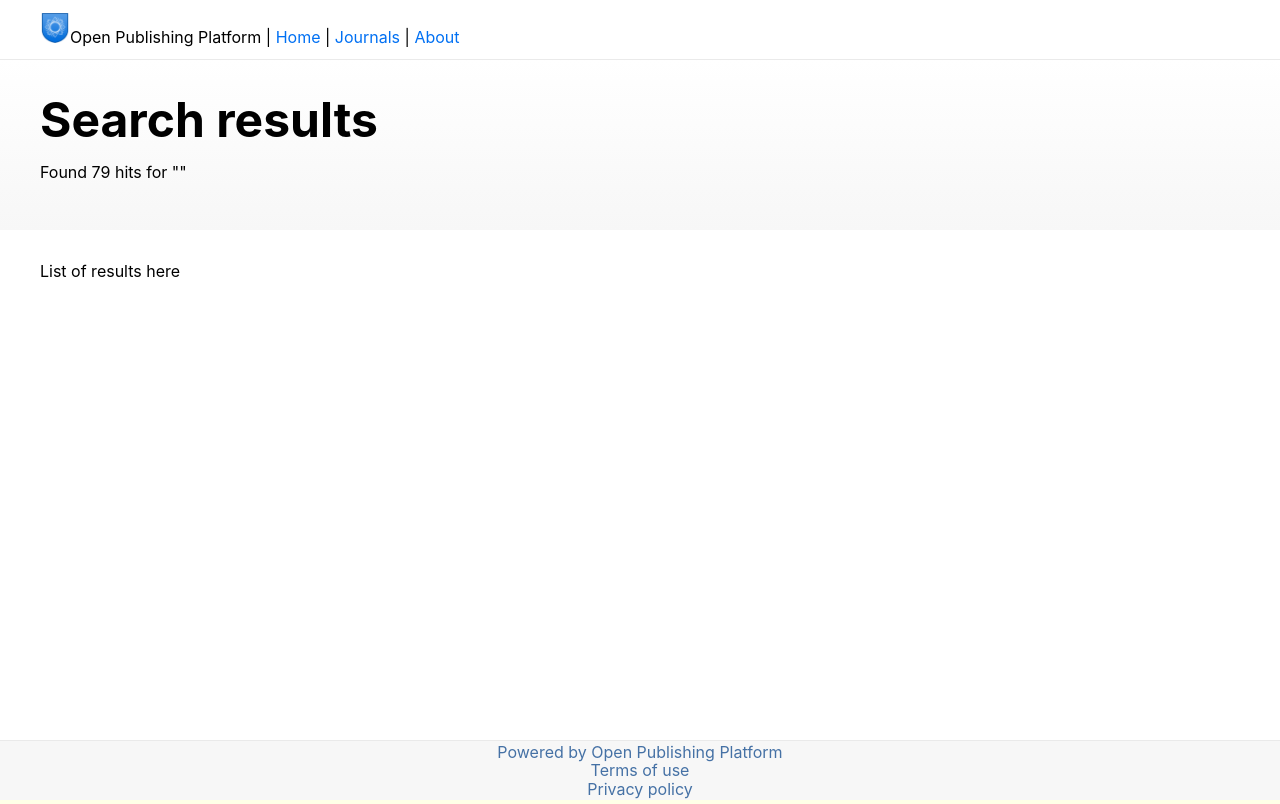
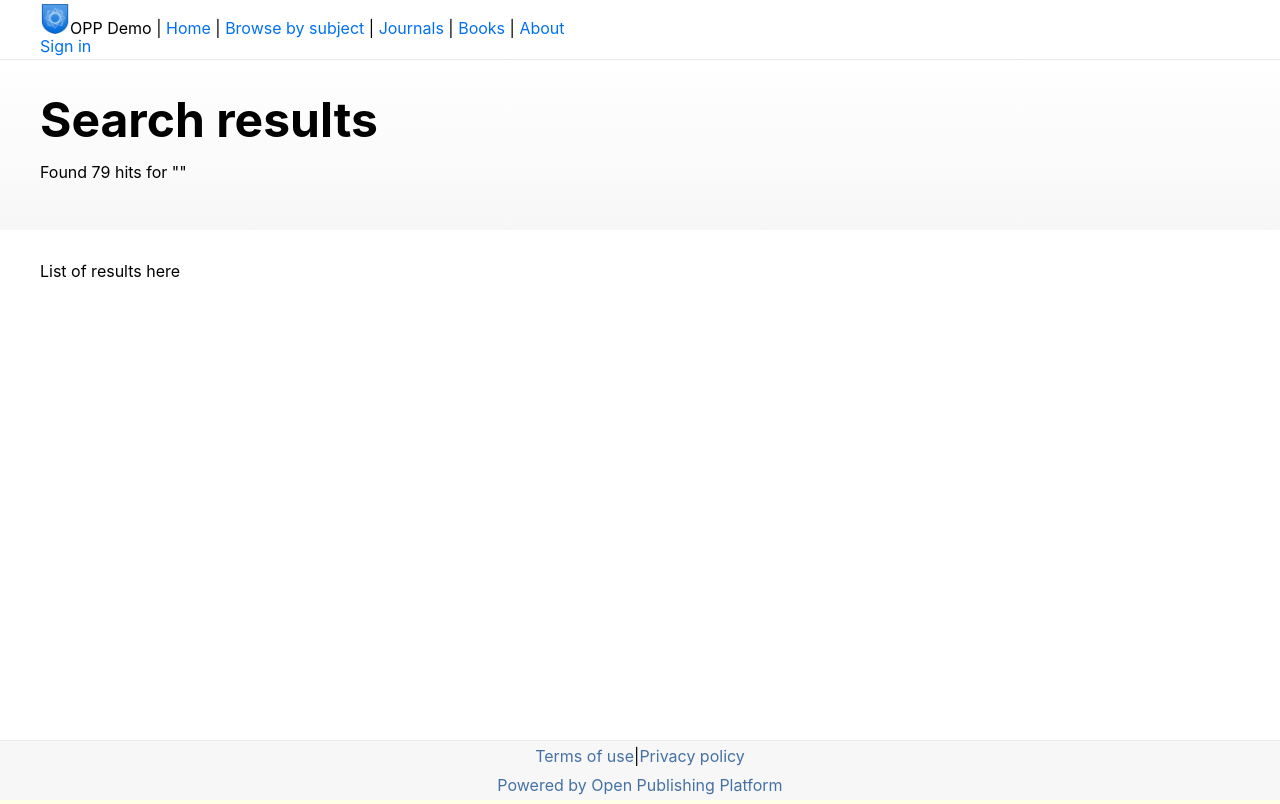
Before and after one commit to OpenCoreCMS/cms-ui-demo, a Next.js app: page /search in a window 1280 px wide. Built offline with nearby package versions, Linux system fonts and the light colour scheme.

Commit message:
Restructure nav

```diff
--- a/components/AppTemplate.js
+++ b/components/AppTemplate.js
@@ -1,5 +1,7 @@
 import Link from 'next/link'
 import Head from 'next/head'
+
+import styles from './AppTemplate.module.css'
 
 export default function AppTemplate({
   children,
@@ -14,24 +16,38 @@ export default function AppTemplate({
         <link rel="icon" href="/favicon.png" />
       </Head>
 
-      <header>
+      <header className={styles.header}>
         <div className="maxWidthLimitedContainer">
-          <nav>
+          <nav className="navLeft">
             <span>
               <img src="/public/opp-logo-500px.png" alt="Open Publishing Platform logo" width="30" />
-              Open Publishing Platform
+              OPP Demo
             </span>
             {' | '}
             <Link href="/">
               <a>Home</a>
             </Link>
             {' | '}
-            <Link href="/journal">
+            <Link href="/subjects">
+              <a>Browse by subject</a>
+            </Link>
+            {' | '}
+            <Link href="/journals">
               <a>Journals</a>
+            </Link>
+            {' | '}
+            <Link href="/books">
+              <a>Books</a>
             </Link>
             {' | '}
             <Link href="/about">
               <a>About</a>
+            </Link>
+          </nav>
+
+          <nav className="navRight">
+            <Link href="/signin">
+              <a>Sign in</a>
             </Link>
           </nav>
         </div>
@@ -39,19 +55,29 @@ export default function AppTemplate({
 
       {children}
 
-      <footer className="footer">
+      <footer className={styles.footer}>
         <div className="maxWidthLimitedContainer">
-          <a href="https://OpenPublishingPlatform.com" target="_blank">
-            Powered by Open Publishing Platform
-          </a>
 
-          <a href="/legal/terms-of-use">
-            Terms of use
-          </a>
+          <div className={styles.row}>
+            <Link href="/legal/terms-of-use">
+              <a>
+              Terms of use
+              </a>
+            </Link>
+            {' | '}
+            <Link href="/legal/privacy-policy">
+              <a>
+              Privacy policy
+              </a>
+            </Link>
+          </div>
 
-          <a href="/legal/privacy-policy">
-            Privacy policy
-          </a>
+          <div className={styles.row}>
+            <a href="https://OpenPublishingPlatform.com" target="_blank">
+              Powered by Open Publishing Platform
+            </a>
+          </div>
+
         </div>
       </footer>
     </div>
--- /dev/null
+++ b/components/AppTemplate.module.css
@@ -0,0 +1,20 @@
+.header {
+  padding: 0 1rem; width: 100%; height: 60px; border-bottom: 1px solid #eaeaea;
+  display: flex; justify-content: flex-start; align-items: center;
+  background: white;
+}
+
+.navLeft {flex: 1}
+.navRight {min-width: 160px}
+
+
+/* footer */
+.footer {
+  width: 100%; height: 60px; border-top: 1px solid #eaeaea; display: flex;
+  justify-content: center; align-items: center;
+  background: #f7f7f7;
+}
+
+.footer .row { display: flex; justify-content: center; align-items: center; margin: 10px 0}
+.footer a { color: #4571a5 }
+.footer a:hover, .footer a:focus, .footer a:active  { color: #1f4b80;}
--- a/styles/globals.css
+++ b/styles/globals.css
@@ -21,7 +21,6 @@ li { padding: 5px 0 }
 
 /* utils */
 .textCenter {text-align: center; align-content: center;}
-.alignRight {align-self: flex-end}
 .mastheadContainer {padding: 2rem 1rem; width: 100%; background-image: linear-gradient(#fff, #f7f7f7);}
 .mastheadContainer h1 {margin-bottom: 0}
 .maxWidthLimitedContainer {width: 100%; max-width: 1200px; margin: 0 auto}
@@ -39,20 +38,3 @@ main {
   flex-direction: column; justify-content: flex-start; align-items: flex-start;
   background-color: white;
 }
-
-/* header */
-header {
-  padding: 0 1rem; width: 100%; height: 60px; border-bottom: 1px solid #eaeaea;
-  display: flex; justify-content: flex-start; align-items: center;
-  background: white;
-}
-
-/* footer */
-footer {
-  width: 100%; height: 60px; border-top: 1px solid #eaeaea; display: flex;
-  justify-content: center; align-items: center;
-  background: #f7f7f7;
-}
-
-footer a { display: flex; justify-content: center; align-items: center; color: #4571a5 }
-footer a:hover, footer a:focus, footer a:active  { color: #1f4b80;}
```
Also changed, not shown: pages/journals/[journalId]/current-issue.js (renamed from pages/journal/[journalId]/current-issue.js), pages/journals/[journalId]/index.js (renamed from pages/journal/[journalId]/index.js), pages/journals/index.js (renamed from pages/journal/index.js).
